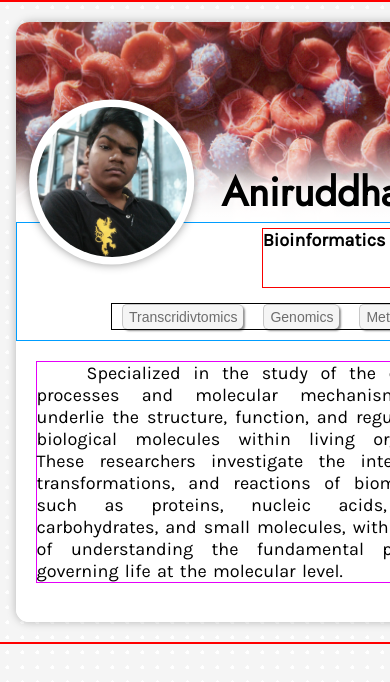
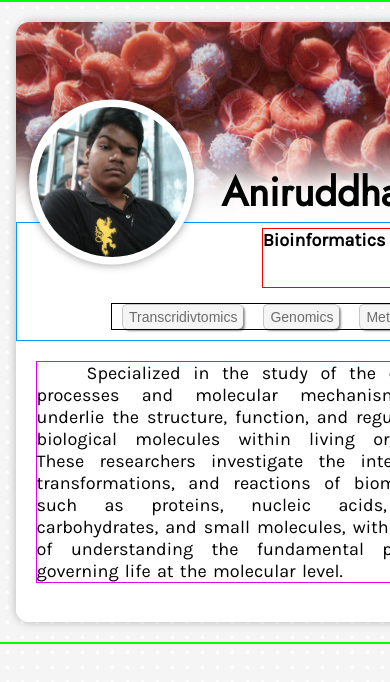
Before and after one commit to tathagatamishra/AniruddhaSen, a React (Vite) app in the folder client/: page / in a window 390 px wide. Shown: the top 682 px of the page. Built offline with nearby package versions, Linux system fonts and the light colour scheme.

Commit message:
media test

```diff
--- a/client/src/Component/C1/About.scss
+++ b/client/src/Component/C1/About.scss
@@ -31,10 +31,12 @@
 
     @media screen and (max-width: 400px) {
         width: 605px;
+        border: solid 2px rgb(0, 255, 4);
     }
 
     @media screen and (max-width: 360px) {
         width: 665px;
+        border: solid 2px rgb(0, 68, 255);
     }
 
     & .about-card {
```
